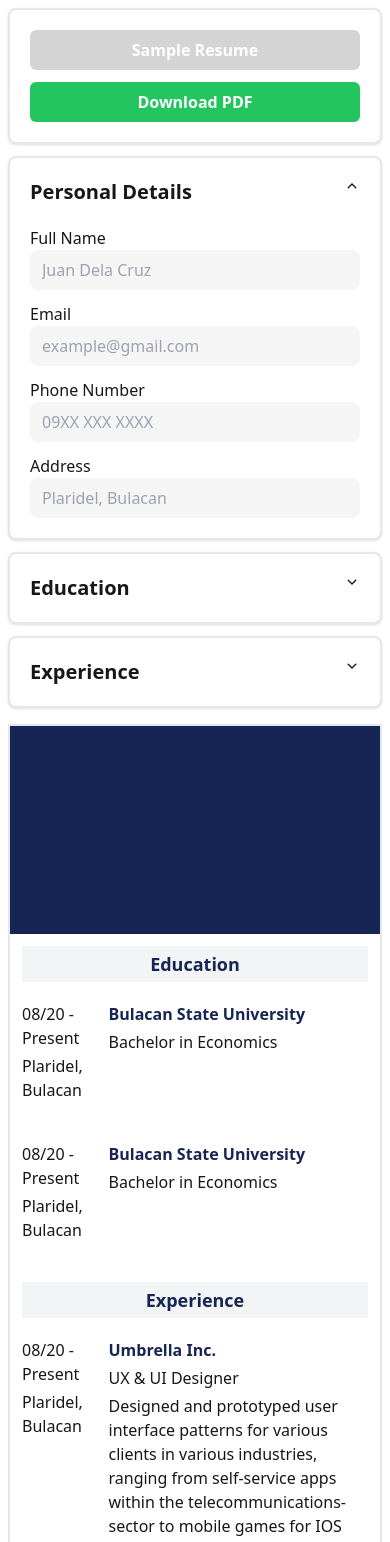
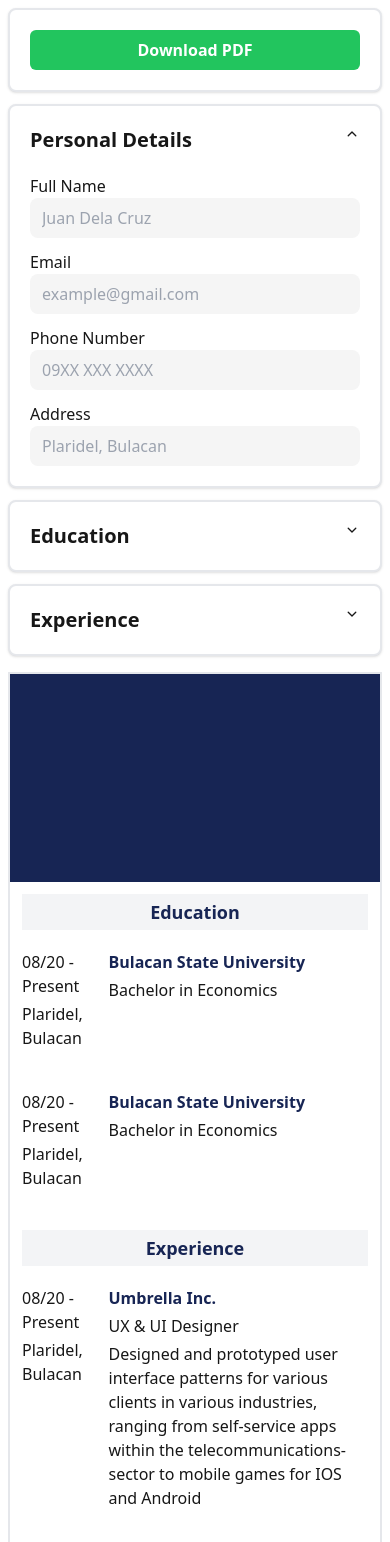
Before and after one commit to clarence-coronel/resume-maker, a React (Vite) app: page / in a window 390 px wide. Shown: the top 1542 px of the page. Built offline with nearby package versions, Linux system fonts and the light colour scheme; a web font is replaced by a local one.

Commit message:
Remove insert sample resume btn

```diff
--- a/src/components/DownloadContainer.jsx
+++ b/src/components/DownloadContainer.jsx
@@ -24,7 +24,7 @@ export default function DownloadContainer(){
     return(
         <div className="flex flex-col-reverse sm:flex-row-reverse flex-wrap w-full gap-3 p-5 bg-white rounded-lg border-2 border-gray-200 shadow">
             <button onClick={generatePDF} className="flex-1 hover:bg-green-600 duration-200 flex flex-row flex-nowrap items-center justify-center gap-1 px-4 py-2 bg-green-500 text-white rounded-md font-bold">Download PDF</button>
-            <button className="flex-1 hover:bg-neutral-400 duration-200 flex flex-row flex-nowrap items-center justify-center gap-1 px-4 py-2 bg-neutral-300 text-white rounded-md font-bold">Sample Resume</button>
+            {/* <button className="flex-1 hover:bg-neutral-400 duration-200 flex flex-row flex-nowrap items-center justify-center gap-1 px-4 py-2 bg-neutral-300 text-white rounded-md font-bold">Sample Resume</button> */}
         </div>
     )
 }
--- a/src/components/LivePreview.jsx
+++ b/src/components/LivePreview.jsx
@@ -4,7 +4,7 @@ import ResumeExperience from "./ResumeExperience"
 
 export default function LivePreview({ personalDetailsObj }){
     return (
-        <div id="livePreview" className="h-fit p-2 lg:p-7">
+        <div id="livePreview" className="h-fit p-2 lg:p-7 overflow-hidden">
             <div class="aspect-[8/11] border-2 border-gray-200shadow">
                 <ResumeHeader name={personalDetailsObj.name} email={personalDetailsObj.email} phone={personalDetailsObj.phone} address={personalDetailsObj.address} />
                 <div className="p-3 lg:px-20 lg:py-10 flex flex-col gap-y-5">
```
